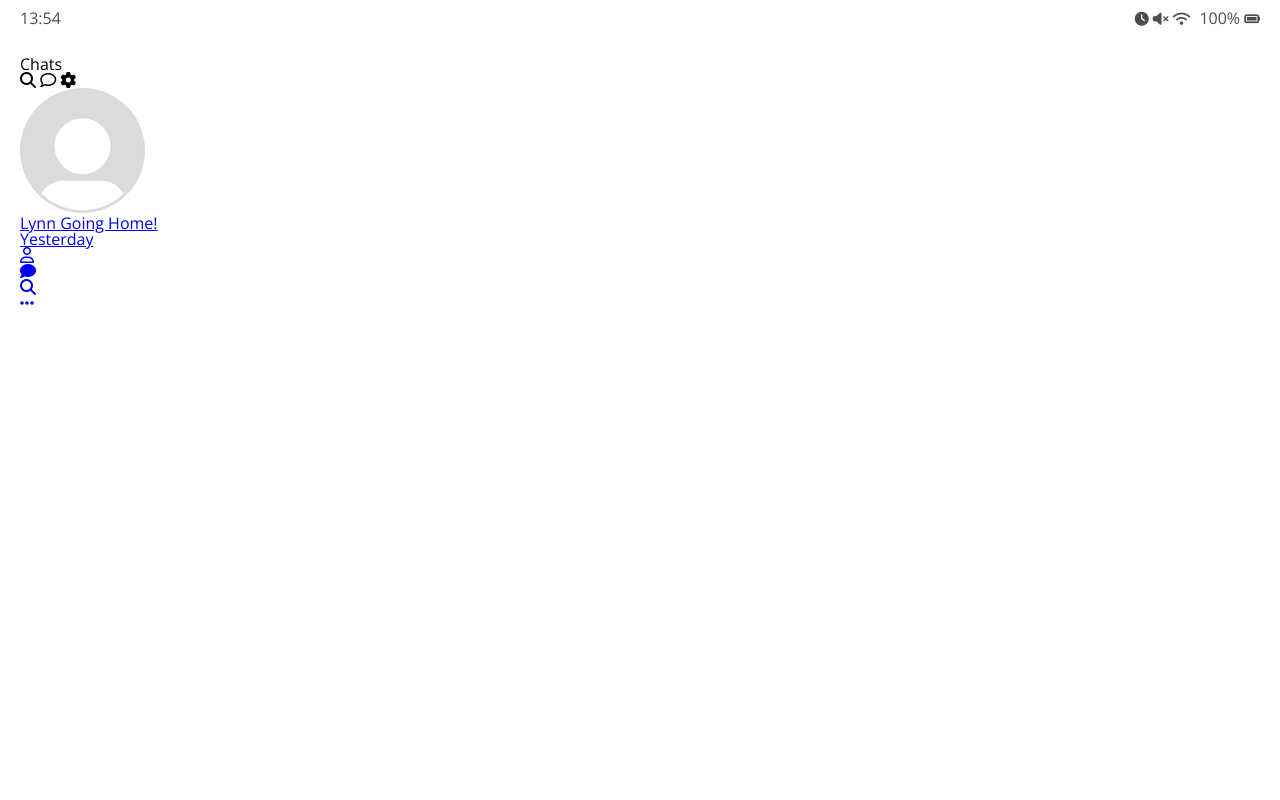
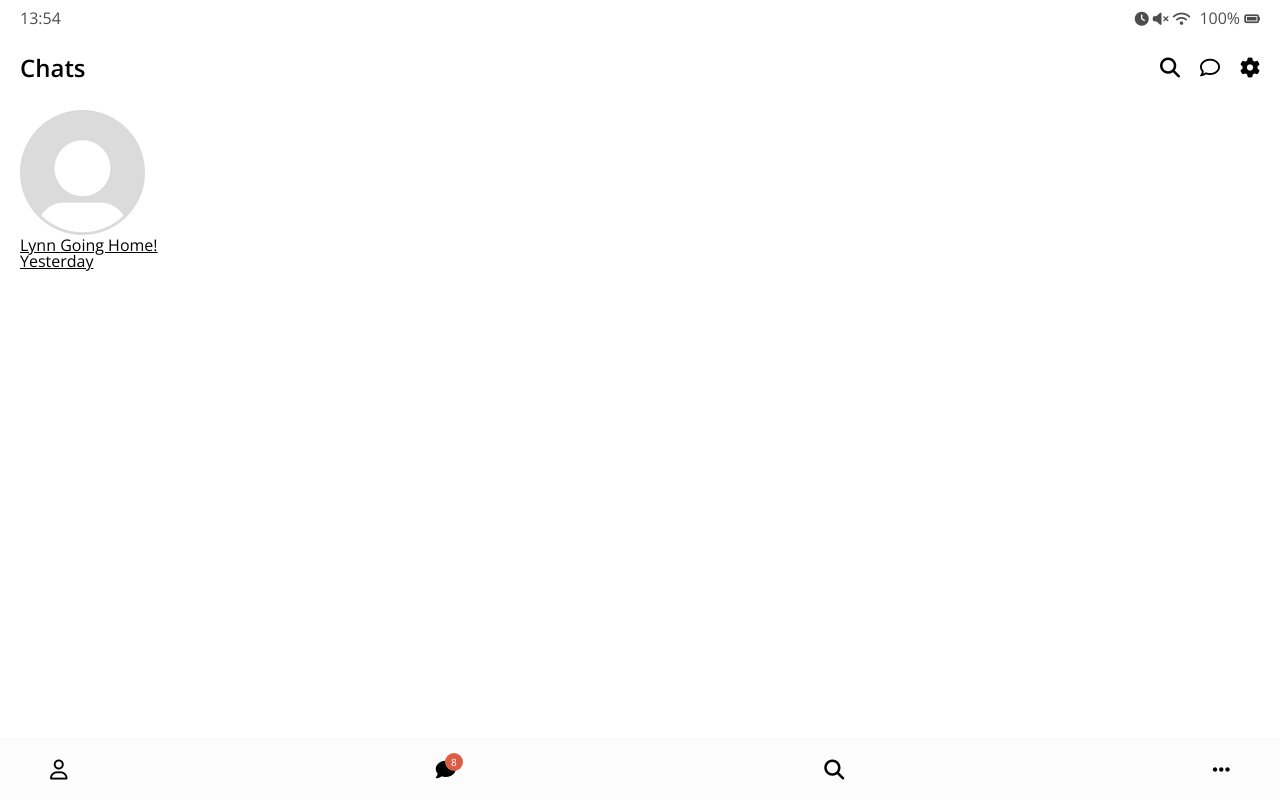
Before and after one commit to genialcode/kakao-clone-v2, a plain HTML site: page index.html in a window 1280 px wide. Drawn offline with nearby package versions, Linux system fonts and the light colour scheme.

Commit message:
2.5 nav bar part Two
done.

```diff
--- /dev/null
+++ b/css/header.css
@@ -0,0 +1,27 @@
+.header {
+  display: flex;
+  justify-content: space-between;
+  align-items: center;
+  margin-bottom: 30px;
+}
+
+.header .header__title {
+  font-size: 24px;
+  font-weight: 600;
+}
+
+.header .header__icon {
+  font-size: 20px;
+  margin-left: 20px;
+  cursor: pointer;
+}
+
+.header .header__header-column {
+  display: flex;
+  align-items: center;
+}
+
+.header .header__back-btn {
+  font-size: 22px;
+  margin-right: 20px;
+}
--- /dev/null
+++ b/css/nav-bar.css
@@ -0,0 +1,38 @@
+.nav {
+  position: fixed;
+  width: 100%;
+  background-color: #fcfcfc;
+  padding: 20px 50px;
+  left: 0px;
+  bottom: 0px;
+  border-top: 1px solid #f7f7f7;
+}
+
+.nav .nav__list {
+  display: flex;
+  justify-content: space-between;
+}
+
+.nav i {
+  font-size: 20px;
+}
+
+.nav .nav__list-link {
+  position: relative;
+}
+
+.nav .nav__badge {
+  position: absolute;
+  top: -7px;
+  right: -7px;
+  font-size: 10px;
+  color: white;
+  background-color: #dc5d46;
+  width: 18px;
+  height: 18px;
+  text-align: center;
+  display: flex;
+  justify-content: center;
+  align-items: center;
+  border-radius: 50%;
+}
--- a/css/styles.css
+++ b/css/styles.css
@@ -1,7 +1,12 @@
-@import url("https://fonts.googleapis.com/css2?family=Open+Sans:wght@400;700&display=swap");
+@import url("https://fonts.googleapis.com/css2?family=Open+Sans:wght@400;600&display=swap");
 @import "reset.css";
 @import "status-bar.css";
+@import "header.css";
+@import "nav-bar.css";
 
+* {
+  box-sizing: border-box;
+}
 body {
   background-color: white;
   padding: 10px 20px;
@@ -9,3 +14,7 @@ body {
   font-family: "Open Sans", -apple-system, BlinkMacSystemFont, "Segoe UI",
     Roboto, Oxygen, Ubuntu, Cantarell, "Open Sans", "Helvetica Neue", sans-serif;
 }
+
+a {
+  color: inherit;
+}
--- a/index.html
+++ b/index.html
@@ -62,24 +62,25 @@
     <nav class="nav">
       <ul class="nav__list">
         <li class="nav__list-item">
-          <a href="friends.html" class="nav__list-link"
-            ><i class="far fa-user"></i
-          ></a>
+          <a href="friends.html" class="nav__list-link">
+            <i class="far fa-user"> </i>
+          </a>
         </li>
         <li class="nav__list-item">
-          <a href="index.html" class="nav__list-link"
-            ><i class="fas fa-comment"></i
-          ></a>
+          <a href="index.html" class="nav__list-link">
+            <div class="nav__badge">8</div>
+            <i class="fas fa-comment"></i>
+          </a>
         </li>
         <li class="nav__list-item">
           <a href="find.html" class="nav__list-link">
-            <i class="fas fa-search"></i
-          ></a>
+            <i class="fas fa-search"></i>
+          </a>
         </li>
         <li class="nav__list-item">
-          <a href="more.html" class="nav__list-link"
-            ><i class="fas fa-ellipsis-h"></i
-          ></a>
+          <a href="more.html" class="nav__list-link">
+            <i class="fas fa-ellipsis-h"> </i>
+          </a>
         </li>
       </ul>
     </nav>
```
Also changed, not shown: chat.html (+3 -3 lines), settings.html (+1 -1 lines).
